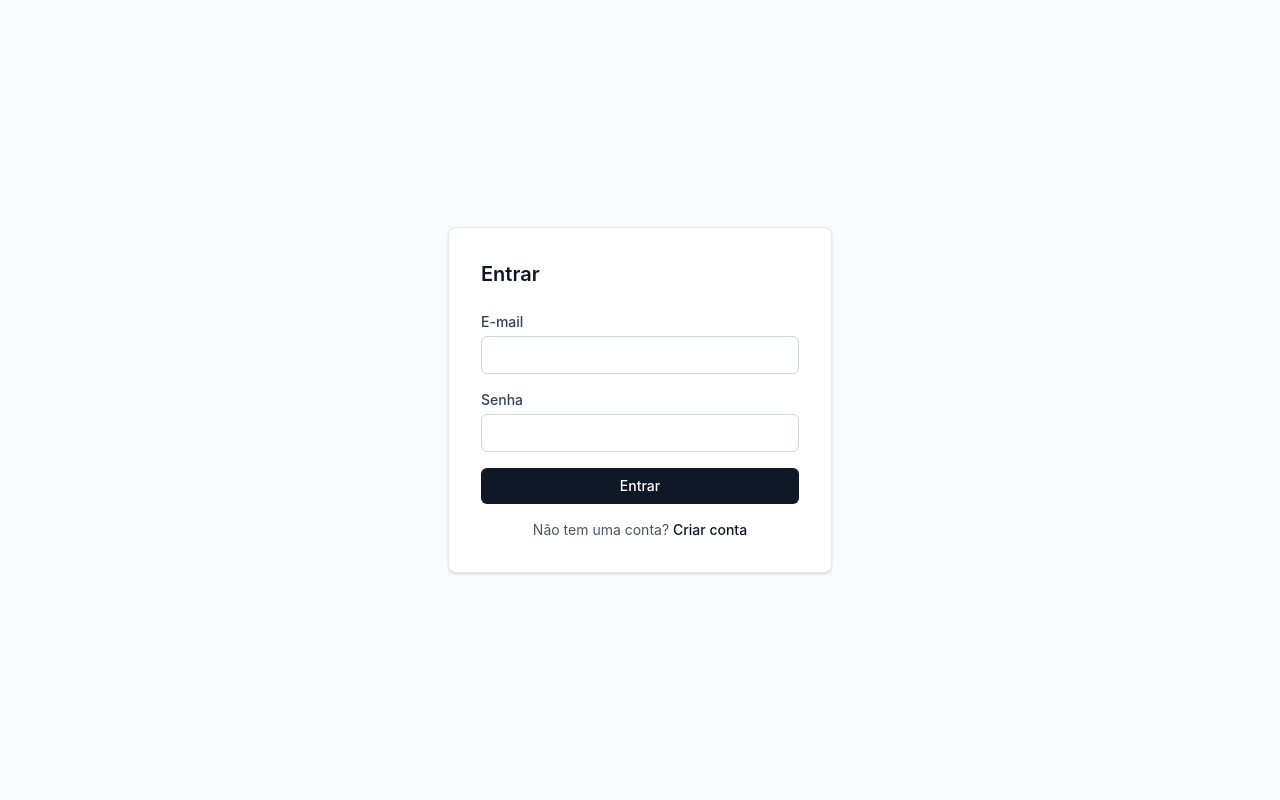
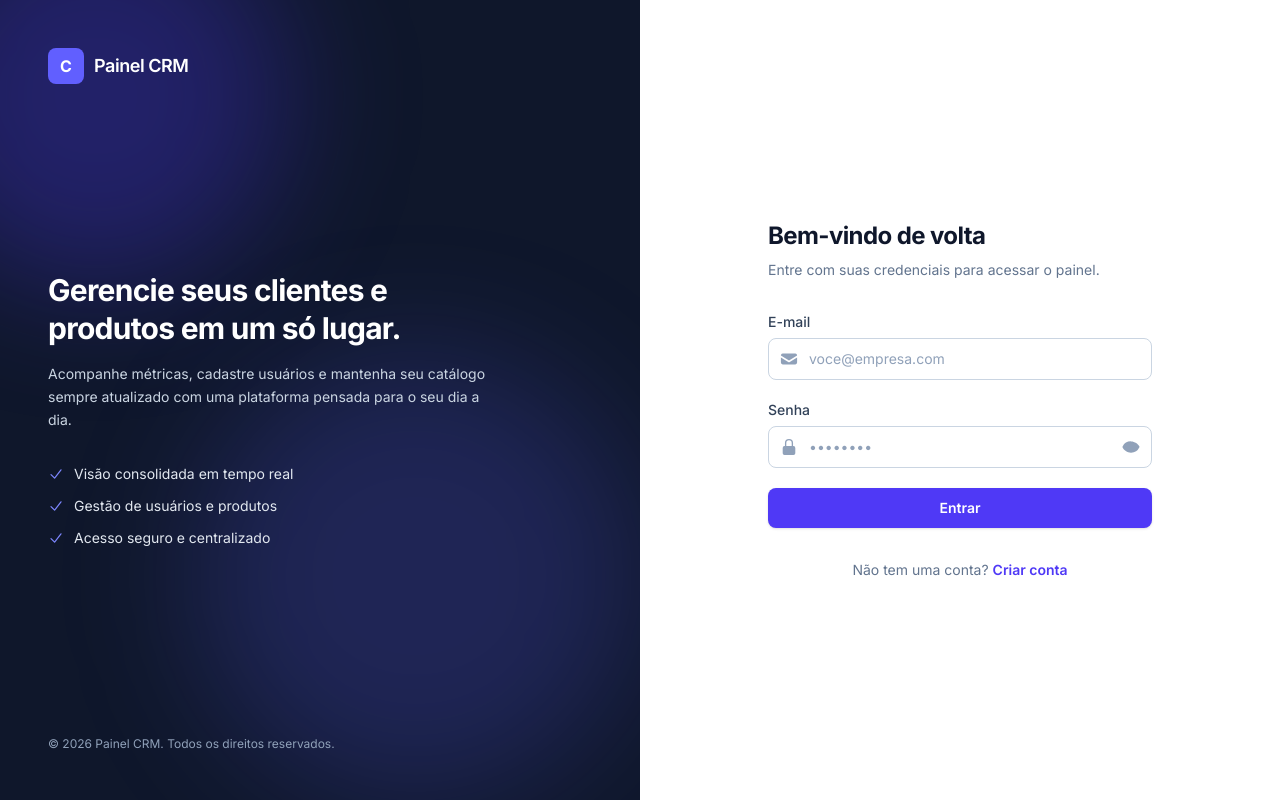
Before and after one commit to davispinellomoreno-creator/frontendcozinhacomunitaria, a Vue app: page /login in a window 1280 px wide. Built offline with nearby package versions, Linux system fonts and the light colour scheme; no server answers.

Commit message:
Melhorando o Frontend

```diff
--- a/index.html
+++ b/index.html
@@ -4,6 +4,12 @@
     <meta charset="UTF-8" />
     <link rel="icon" type="image/svg+xml" href="/favicon.svg" />
     <meta name="viewport" content="width=device-width, initial-scale=1.0" />
+    <link rel="preconnect" href="https://fonts.googleapis.com" />
+    <link rel="preconnect" href="https://fonts.gstatic.com" crossorigin />
+    <link
+      href="https://fonts.googleapis.com/css2?family=Inter:wght@400;500;600;700;800&display=swap"
+      rel="stylesheet"
+    />
     <title>frontendma</title>
   </head>
   <body>
--- a/src/style.css
+++ b/src/style.css
@@ -1,5 +1,32 @@
 @import "tailwindcss";
+
+:root {
+  font-family: 'Inter', ui-sans-serif, system-ui, -apple-system, sans-serif;
+}
 
 body {
   margin: 0;
+  background-color: var(--color-slate-50);
 }
+
+::selection {
+  background-color: var(--color-indigo-200);
+}
+
+::-webkit-scrollbar {
+  width: 8px;
+  height: 8px;
+}
+
+::-webkit-scrollbar-track {
+  background: transparent;
+}
+
+::-webkit-scrollbar-thumb {
+  background-color: var(--color-slate-300);
+  border-radius: 9999px;
+}
+
+::-webkit-scrollbar-thumb:hover {
+  background-color: var(--color-slate-400);
+}
--- a/src/views/LoginView.vue
+++ b/src/views/LoginView.vue
@@ -8,6 +8,7 @@ const auth = useAuthStore()
 
 const email = ref('')
 const password = ref('')
+const showPassword = ref(false)
 const error = ref('')
 const loading = ref(false)
 
@@ -26,47 +27,143 @@ async function handleSubmit() {
 </script>
 
 <template>
-  <div class="min-h-screen flex items-center justify-center bg-gray-50">
-    <form
-      class="w-full max-w-sm rounded-lg border border-gray-200 bg-white p-8 shadow-sm"
-      @submit.prevent="handleSubmit"
-    >
-      <h1 class="text-xl font-semibold text-gray-900 mb-6">Entrar</h1>
+  <div class="flex min-h-screen bg-white">
+    <!-- Painel de marca -->
+    <div class="relative hidden w-1/2 flex-col justify-between overflow-hidden bg-slate-900 p-12 text-white lg:flex">
+      <div class="pointer-events-none absolute inset-0">
+        <div class="absolute -left-24 -top-24 h-96 w-96 rounded-full bg-indigo-600/30 blur-3xl"></div>
+        <div class="absolute bottom-0 right-0 h-[28rem] w-[28rem] rounded-full bg-indigo-500/20 blur-3xl"></div>
+      </div>
 
-      <label class="block text-sm font-medium text-gray-700 mb-1" for="email">E-mail</label>
+      <div class="relative z-10 flex items-center gap-2.5">
+        <div class="flex h-9 w-9 items-center justify-center rounded-lg bg-indigo-500 font-bold text-white">C</div>
+        <span class="text-lg font-semibold tracking-tight">Painel CRM</span>
+      </div>
+
+      <div class="relative z-10 max-w-md">
+        <h2 class="text-3xl font-bold leading-tight tracking-tight">
+          Gerencie seus clientes e produtos em um só lugar.
+        </h2>
+        <p class="mt-4 text-sm leading-relaxed text-slate-300">
+          Acompanhe métricas, cadastre usuários e mantenha seu catálogo sempre atualizado com uma
+          plataforma pensada para o seu dia a dia.
+        </p>
+
+        <ul class="mt-8 space-y-3">
+          <li class="flex items-center gap-2.5 text-sm text-slate-200">
+            <svg class="h-4 w-4 shrink-0 text-indigo-400" viewBox="0 0 20 20" fill="currentColor">
+              <path fill-rule="evenodd" d="M16.704 4.153a.75.75 0 0 1 .143 1.052l-8 10.5a.75.75 0 0 1-1.127.075l-4.5-4.5a.75.75 0 0 1 1.06-1.06l3.894 3.893 7.48-9.817a.75.75 0 0 1 1.05-.143Z" clip-rule="evenodd" />
+            </svg>
+            Visão consolidada em tempo real
+          </li>
+          <li class="flex items-center gap-2.5 text-sm text-slate-200">
+            <svg class="h-4 w-4 shrink-0 text-indigo-400" viewBox="0 0 20 20" fill="currentColor">
+              <path fill-rule="evenodd" d="M16.704 4.153a.75.75 0 0 1 .143 1.052l-8 10.5a.75.75 0 0 1-1.127.075l-4.5-4.5a.75.75 0 0 1 1.06-1.06l3.894 3.893 7.48-9.817a.75.75 0 0 1 1.05-.143Z" clip-rule="evenodd" />
+            </svg>
+            Gestão de usuários e produtos
+          </li>
+          <li class="flex items-center gap-2.5 text-sm text-slate-200">
+            <svg class="h-4 w-4 shrink-0 text-indigo-400" viewBox="0 0 20 20" fill="currentColor">
+              <path fill-rule="evenodd" d="M16.704 4.153a.75.75 0 0 1 .143 1.052l-8 10.5a.75.75 0 0 1-1.127.075l-4.5-4.5a.75.75 0 0 1 1.06-1.06l3.894 3.893 7.48-9.817a.75.75 0 0 1 1.05-.143Z" clip-rule="evenodd" />
+            </svg>
+            Acesso seguro e centralizado
+          </li>
+        </ul>
+      </div>
+
+      <p class="relative z-10 text-xs text-slate-400">© 2026 Painel CRM. Todos os direitos reservados.</p>
+    </div>
+
+    <!-- Formulário -->
+    <div class="flex w-full flex-col justify-center px-6 py-12 sm:px-12 lg:w-1/2 lg:px-20 xl:px-24">
+      <div class="mx-auto w-full max-w-sm">
+        <div class="mb-8 flex items-center gap-2.5 lg:hidden">
+          <div class="flex h-9 w-9 items-center justify-center rounded-lg bg-indigo-600 font-bold text-white">C</div>
+          <span class="text-lg font-semibold tracking-tight text-slate-900">Painel CRM</span>
+        </div>
+
+        <h1 class="text-2xl font-bold tracking-tight text-slate-900">Bem-vindo de volta</h1>
+        <p class="mt-2 text-sm text-slate-500">Entre com suas credenciais para acessar o painel.</p>
+
+        <form class="mt-8 space-y-5" @submit.prevent="handleSubmit">
+          <div>
+            <label class="mb-1.5 block text-sm font-medium text-slate-700" for="email">E-mail</label>
+            <div class="relative">
+              <svg class="pointer-events-none absolute left-3 top-1/2 h-4.5 w-4.5 -translate-y-1/2 text-slate-400" viewBox="0 0 20 20" fill="currentColor">
+                <path d="M3 4a2 2 0 0 0-2 2v.217l9 5.4 9-5.4V6a2 2 0 0 0-2-2H3Z" />
+                <path d="m19 8.383-8.607 5.164a.75.75 0 0 1-.786 0L1 8.383V14a2 2 0 0 0 2 2h14a2 2 0 0 0 2-2V8.383Z" />
+              </svg>
               <input
                 id="email"
                 v-model="email"
                 type="email"
+                autocomplete="email"
                 required
-        class="mb-4 w-full rounded-md border border-gray-300 px-3 py-2 text-sm focus:outline-none focus:ring-2 focus:ring-gray-900"
+                placeholder="voce@empresa.com"
+                class="w-full rounded-lg border border-slate-300 bg-white py-2.5 pl-10 pr-3 text-sm text-slate-900 placeholder:text-slate-400 focus:border-indigo-500 focus:outline-none focus:ring-2 focus:ring-indigo-500/30"
               />
+            </div>
+          </div>
 
-      <label class="block text-sm font-medium text-gray-700 mb-1" for="password">Senha</label>
+          <div>
+            <label class="mb-1.5 block text-sm font-medium text-slate-700" for="password">Senha</label>
+            <div class="relative">
+              <svg class="pointer-events-none absolute left-3 top-1/2 h-4.5 w-4.5 -translate-y-1/2 text-slate-400" viewBox="0 0 20 20" fill="currentColor">
+                <path fill-rule="evenodd" d="M10 1a4.5 4.5 0 0 0-4.5 4.5V9H5a2 2 0 0 0-2 2v6a2 2 0 0 0 2 2h10a2 2 0 0 0 2-2v-6a2 2 0 0 0-2-2h-.5V5.5A4.5 4.5 0 0 0 10 1Zm3 8V5.5a3 3 0 1 0-6 0V9h6Z" clip-rule="evenodd" />
+              </svg>
               <input
                 id="password"
                 v-model="password"
-        type="password"
+                :type="showPassword ? 'text' : 'password'"
+                autocomplete="current-password"
                 required
-        class="mb-4 w-full rounded-md border border-gray-300 px-3 py-2 text-sm focus:outline-none focus:ring-2 focus:ring-gray-900"
+                placeholder="••••••••"
+                class="w-full rounded-lg border border-slate-300 bg-white py-2.5 pl-10 pr-10 text-sm text-slate-900 placeholder:text-slate-400 focus:border-indigo-500 focus:outline-none focus:ring-2 focus:ring-indigo-500/30"
               />
+              <button
+                type="button"
+                class="absolute right-3 top-1/2 -translate-y-1/2 text-slate-400 hover:text-slate-600"
+                @click="showPassword = !showPassword"
+              >
+                <svg v-if="showPassword" class="h-4.5 w-4.5" viewBox="0 0 20 20" fill="currentColor">
+                  <path d="M3.28 2.22a.75.75 0 0 0-1.06 1.06l14.5 14.5a.75.75 0 1 0 1.06-1.06l-1.745-1.745a10.3 10.3 0 0 0 3.093-4.293 1.25 1.25 0 0 0 0-.968C17.94 6.44 14.665 3.75 10 3.75c-1.28 0-2.462.207-3.51.575l-3.21-3.105ZM7 8.5a3 3 0 0 0 4.5 2.6l-3.9-3.9A3 3 0 0 0 7 8.5Z" />
+                  <path d="M10.5 12.984 7.014 9.498a3 3 0 0 0 3.487 3.487ZM2.199 10.484A10.3 10.3 0 0 0 2 10c1.007 3.307 4.28 6 8.945 6a9.7 9.7 0 0 0 2.61-.35l-1.11-1.108a3 3 0 0 1-4-4L4.5 6.598" />
+                </svg>
+                <svg v-else class="h-4.5 w-4.5" viewBox="0 0 20 20" fill="currentColor">
+                  <path d="M10 12.5a2.5 2.5 0 1 0 0-5 2.5 2.5 0 0 0 0 5Z" />
+                  <path fill-rule="evenodd" d="M.664 10.59a1.65 1.65 0 0 1 0-1.186A10.3 10.3 0 0 1 10 3.75c4.29 0 7.863 2.708 9.336 5.654.14.28.14.652 0 .932A10.3 10.3 0 0 1 10 16.25c-4.29 0-7.863-2.708-9.336-5.654Z" clip-rule="evenodd" />
+                </svg>
+              </button>
+            </div>
+          </div>
 
-      <p v-if="error" class="mb-4 text-sm text-red-600">{{ error }}</p>
+          <p v-if="error" class="flex items-center gap-2 rounded-lg bg-red-50 px-3 py-2.5 text-sm text-red-700">
+            <svg class="h-4.5 w-4.5 shrink-0" viewBox="0 0 20 20" fill="currentColor">
+              <path fill-rule="evenodd" d="M8.485 2.495c.673-1.167 2.357-1.167 3.03 0l6.28 10.875c.673 1.167-.17 2.625-1.516 2.625H3.72c-1.347 0-2.189-1.458-1.515-2.625L8.485 2.495ZM10 6a.75.75 0 0 1 .75.75v3.5a.75.75 0 0 1-1.5 0v-3.5A.75.75 0 0 1 10 6Zm0 8a1 1 0 1 0 0-2 1 1 0 0 0 0 2Z" clip-rule="evenodd" />
+            </svg>
+            {{ error }}
+          </p>
 
           <button
             type="submit"
             :disabled="loading"
-        class="w-full rounded-md bg-gray-900 px-3 py-2 text-sm font-medium text-white hover:bg-gray-800 disabled:opacity-50"
+            class="flex w-full items-center justify-center gap-2 rounded-lg bg-indigo-600 px-3 py-2.5 text-sm font-semibold text-white shadow-sm transition-colors hover:bg-indigo-700 disabled:cursor-not-allowed disabled:opacity-60"
           >
+            <svg v-if="loading" class="h-4 w-4 animate-spin text-white" viewBox="0 0 24 24" fill="none">
+              <circle class="opacity-25" cx="12" cy="12" r="10" stroke="currentColor" stroke-width="4" />
+              <path class="opacity-75" fill="currentColor" d="M4 12a8 8 0 0 1 8-8V0C5.373 0 0 5.373 0 12h4Z" />
+            </svg>
             {{ loading ? 'Entrando...' : 'Entrar' }}
           </button>
+        </form>
 
-      <p class="mt-4 text-center text-sm text-gray-600">
+        <p class="mt-8 text-center text-sm text-slate-500">
           Não tem uma conta?
-        <RouterLink :to="{ name: 'register' }" class="font-medium text-gray-900 hover:underline">
+          <RouterLink :to="{ name: 'register' }" class="font-semibold text-indigo-600 hover:text-indigo-700">
             Criar conta
           </RouterLink>
         </p>
-    </form>
+      </div>
+    </div>
   </div>
 </template>
```
Lines whose indentation alone changed are shown as unchanged.
